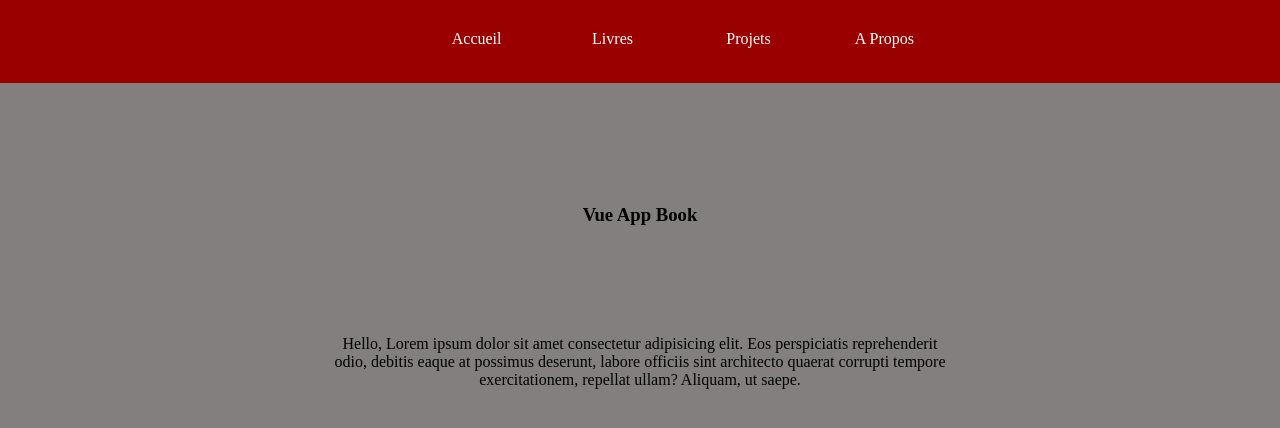
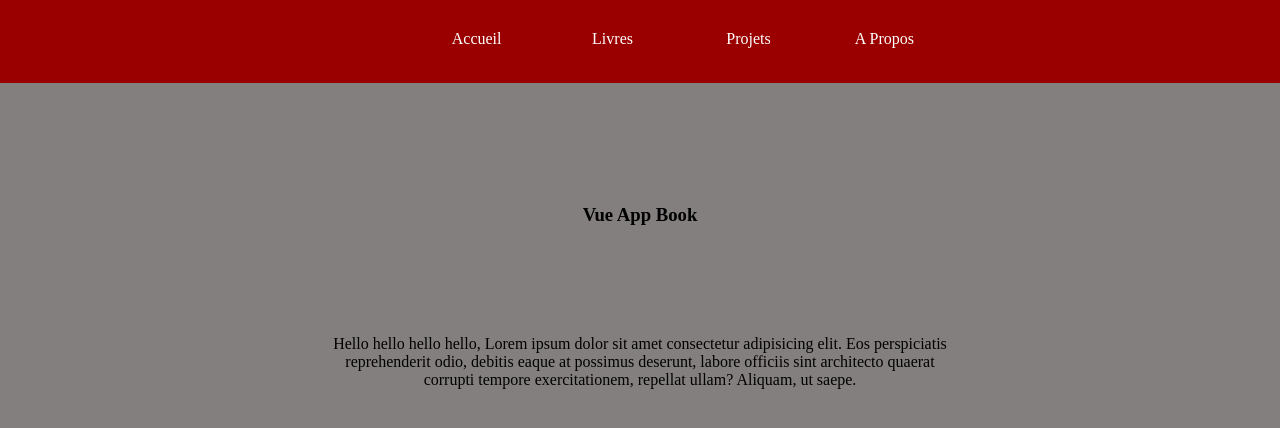
Before and after one commit to Led-oa/Vue-JS, a Vue app in the folder client/: page / in a window 1280 px wide. Shown: the top 428 px of the page. Built offline with nearby package versions, Linux system fonts and the light colour scheme.

Commit message:
ajouter texte

```diff
--- a/client/src/pages/Home.vue
+++ b/client/src/pages/Home.vue
@@ -9,7 +9,7 @@ import Carousel from '../components/Carousel.vue';
         <h3 class="title">Vue App Book</h3>
         <div class="presentation">
             <p>
-                Hello, Lorem ipsum dolor sit amet consectetur adipisicing elit. Eos perspiciatis reprehenderit odio,
+                Hello hello hello hello, Lorem ipsum dolor sit amet consectetur adipisicing elit. Eos perspiciatis reprehenderit odio,
                 debitis eaque at possimus deserunt, labore officiis sint architecto quaerat corrupti tempore
                 exercitationem, repellat ullam? Aliquam, ut saepe.
             </p>
```
